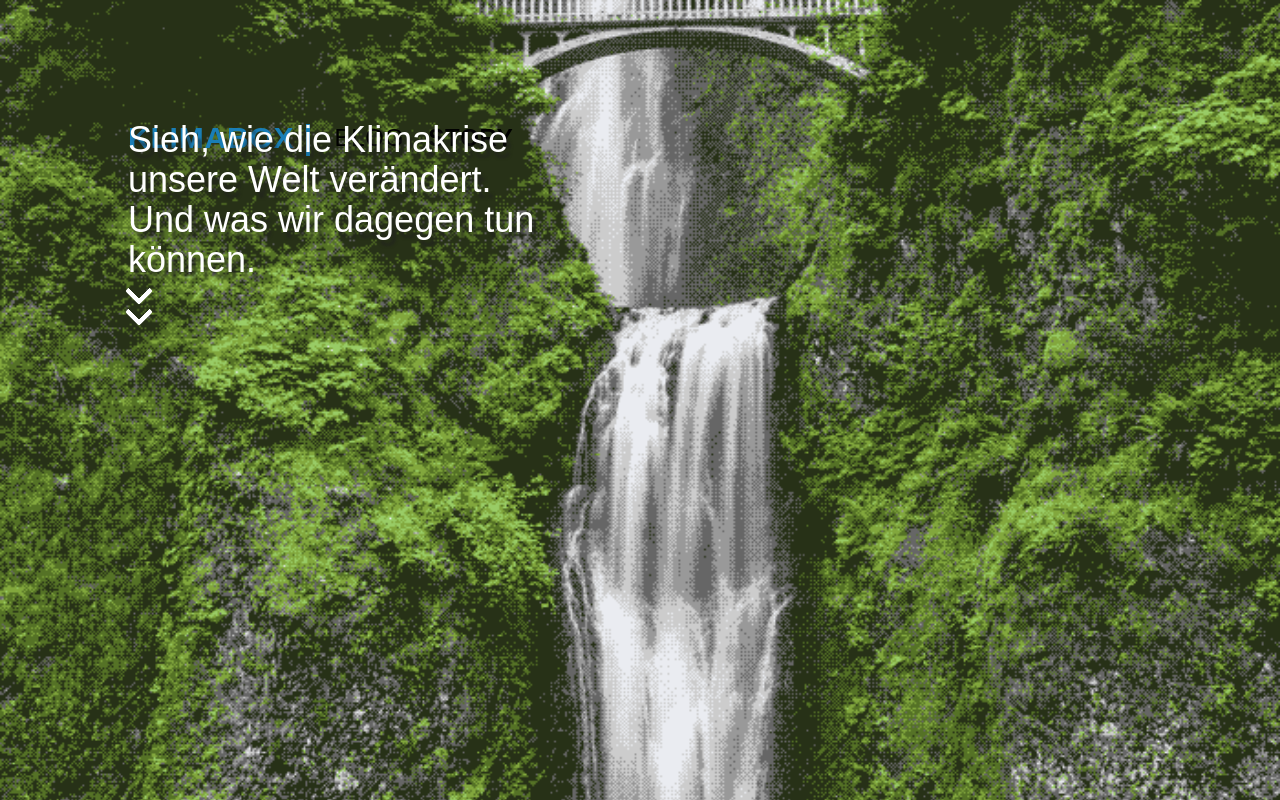
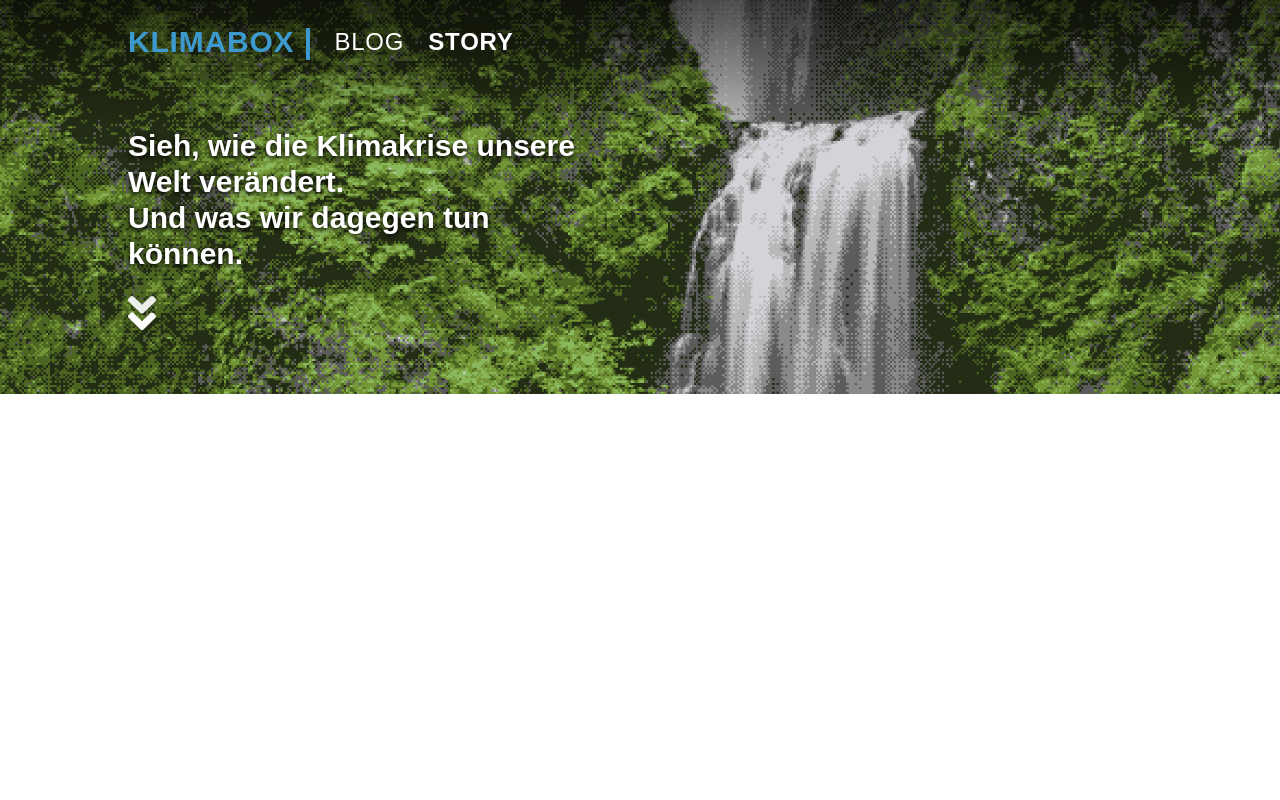
Before and after one commit to hs-duesseldorf/klimabox-story, a React (Create React App) app: page /story in a window 1280 px wide. Shown: the top 800 px of the page. Built offline with nearby package versions, Linux system fonts and the light colour scheme.

Commit message:
Cleanup code

```diff
--- a/src/app.tsx
+++ b/src/app.tsx
@@ -1,4 +1,4 @@
-import React, {useState} from "react";
+import React, { useState } from "react";
 import { BrowserRouter as Router, Switch, Route, Link } from "react-router-dom";
 import { QueryClient, QueryClientProvider } from "react-query";
 import { HelmetProvider } from "react-helmet-async";
@@ -8,32 +8,21 @@ import { Home } from "./pages/home";
 import { Stories } from "./pages/stories";
 import { Blog } from "./pages/blog";
 
-
 export const App: React.FC = () => {
   const queryClient = React.useMemo(() => new QueryClient(), []);
 
-  const [background, setBackground] = useState({
-    backgroundImage: "",
-    height: "120%",
-    Zindex: "-1",
-    backgroundPosition: "100% 80%",
-    backgroundClip: "padding-box",
-  });
-
   return (
-    <div className="absolute top-0 left-0 w-full bg-no-repeat bg-cover bg-fixed p-24" style = {background}>
     <HelmetProvider>
       <QueryClientProvider client={queryClient}>
         <Router>
           <Switch>
-              <Route path="/blog" render={()=> <Blog backgroundFunction={setBackground} />} />
-              <Route path="/story" render={()=> <Stories backgroundFunction={setBackground} />} />
-              <Route exact path="/" render={()=> <Home backgroundFunction={setBackground} />} />
+            <Route path="/blog" component={Blog} />
+            <Route path="/story" component={Stories} />
+            <Route exact path="/" component={Home} />
             <Route component={NotFound} />
           </Switch>
         </Router>
       </QueryClientProvider>
     </HelmetProvider>
-    </div>
   );
 };
--- a/src/components/layout/header.tsx
+++ b/src/components/layout/header.tsx
@@ -2,20 +2,35 @@ import React from "react";
 import cn from "classnames";
 import { Link, useLocation } from "react-router-dom";
 
-export const Header: React.FC = () => {
+export const Header: React.FC<{ onDark?: boolean }> = ({ onDark }) => {
   const { pathname } = useLocation();
 
   return (
-    <div className="pt-6 pb-6 mb-3">
+    <div className="absolute w-full top-0 pt-6 pb-6 mb-3 z-10">
       <div className="center-box 2xl:max-w-layout-max">
         <div className="uppercase tracking-wider flex">
-          <div className="text-3xl text-em1 pb-1 mr-6">
+          <div
+            className={cn(
+              "text-3xl pb-1 mr-6",
+              onDark ? "text-em1-light" : "text-em1"
+            )}
+          >
             <Link to="/" className="inline-block pr-4 relative font-semibold">
-              <div className="absolute top-1 bottom-0 right-0 w-1 bg-em1" />
+              <div
+                className={cn(
+                  "absolute top-1 bottom-0 right-0 w-1",
+                  onDark ? "bg-em1-light" : "bg-em1"
+                )}
+              />
               Klimabox
             </Link>
           </div>
-          <div className="pb-1.5 text-2xl flex items-end -mx-3">
+          <div
+            className={cn(
+              "pb-1.5 text-2xl flex items-end -mx-3",
+              onDark && "text-white"
+            )}
+          >
             {[
               ["Blog", "/blog"],
               ["Story", "/story"],
--- a/src/components/layout/index.tsx
+++ b/src/components/layout/index.tsx
@@ -2,9 +2,12 @@ import React from "react";
 
 import { Header } from "./header";
 
-export const Layout: React.FC = ({ children }) => (
+export const Layout: React.FC<{ hasDarkBackground?: boolean }> = ({
+  children,
+  hasDarkBackground,
+}) => (
   <>
-    <Header />
+    <Header onDark={hasDarkBackground} />
     {children}
   </>
 );
--- /dev/null
+++ b/src/components/story-splash/arrow/arrow.module.css
@@ -0,0 +1,20 @@
+@keyframes animation {
+  from {
+    opacity: 0.5;
+  }
+  to {
+    opacity: 1;
+  }
+}
+
+.shape1,
+.shape2 {
+  animation-name: animation;
+  animation-duration: 1s;
+  animation-iteration-count: infinite;
+  animation-direction: alternate;
+}
+
+.shape1 {
+  animation-delay: 0.3s;
+}
--- /dev/null
+++ b/src/components/story-splash/arrow/index.tsx
@@ -0,0 +1,18 @@
+import React from "react";
+
+import styles from "./arrow.module.css";
+
+export const Arrow: React.FC = () => (
+  <svg width="28" height="34" viewBox="0 0 28 34">
+    <path
+      d="M15.488 33.4L27.388 21.8C27.5834 21.6133 27.739 21.3889 27.8452 21.1403C27.9515 20.8918 28.0063 20.6243 28.0063 20.354C28.0063 20.0837 27.9515 19.8162 27.8452 19.5677C27.739 19.3192 27.5834 19.0947 27.388 18.908L25.404 16.979C25.0069 16.5933 24.4751 16.3776 23.9215 16.3776C23.3679 16.3776 22.8361 16.5933 22.439 16.979L14.004 25.194L5.56799 16.971C5.17086 16.5853 4.63907 16.3696 4.08549 16.3696C3.53191 16.3696 3.00013 16.5853 2.60299 16.971L0.616992 18.899C0.421566 19.0857 0.26602 19.3102 0.159749 19.5587C0.053478 19.8072 -0.00131226 20.0747 -0.00131226 20.345C-0.00131226 20.6153 0.053478 20.8828 0.159749 21.1313C0.26602 21.3799 0.421566 21.6043 0.616992 21.791L12.517 33.391C12.9136 33.779 13.4459 33.9969 14.0007 33.9986C14.5555 34.0003 15.089 33.7855 15.488 33.4V33.4Z"
+      fill="white"
+      className={styles.shape1}
+    />
+    <path
+      d="M12.513 17.022L0.616992 5.42099C0.421566 5.23425 0.26602 5.00984 0.159749 4.76131C0.053478 4.51278 -0.00131226 4.24529 -0.00131226 3.97499C-0.00131226 3.70469 0.053478 3.4372 0.159749 3.18866C0.26602 2.94013 0.421566 2.71572 0.616992 2.52899L2.59399 0.601987C2.99113 0.216331 3.52292 0.000610352 4.07649 0.000610352C4.63007 0.000610352 5.16186 0.216331 5.55899 0.601987L13.991 8.82499L22.424 0.601987C22.8211 0.216331 23.3529 0.000610352 23.9065 0.000610352C24.4601 0.000610352 24.9919 0.216331 25.389 0.601987L27.384 2.52099C27.5794 2.70772 27.735 2.93213 27.8412 3.18066C27.9475 3.4292 28.0023 3.69669 28.0023 3.96699C28.0023 4.23729 27.9475 4.50478 27.8412 4.75331C27.735 5.00184 27.5794 5.22625 27.384 5.41299L15.488 17.01C15.0916 17.3995 14.5587 17.6188 14.0029 17.621C13.4472 17.6233 12.9125 17.4083 12.513 17.022Z"
+      fill="white"
+      className={styles.shape2}
+    />
+  </svg>
+);
--- /dev/null
+++ b/src/components/story-splash/index.tsx
@@ -0,0 +1,33 @@
+import React from "react";
+
+import { Arrow } from "./arrow";
+
+import backgroundURL from "./background.png";
+
+export const StorySplash: React.FC = () => (
+  <div className="relative">
+    <div className="bg-black responsive-inset pointer-events-none">
+      <img
+        src={backgroundURL}
+        alt="Hintergrundbild der Story Seite"
+        className="w-full h-full opacity-90 object-cover select-none"
+      />
+    </div>
+    <div className="absolute inset-x-0 top-0 h-32 2xl:h-48 bg-gradient-to-b from-black opacity-60 pointer-events-none" />
+    <div className="relative pt-32 pb-16 xs:pt-40 xs:pb-20 2xl:pt-48 2xl:pb-24">
+      <div className="center-box 2xl:max-w-layout-max">
+        <h1
+          className="text-white font-bold text-3xl xs:text-4xl xs:leading-snug max-w-md 2xl:max-w-xl 2xl:leading-snug 2xl:text-5xl"
+          style={{ textShadow: "0 2px 5px black" }}
+        >
+          Sieh, wie die Klimakrise unsere Welt verändert.
+          <br />
+          Und was wir dagegen tun können.
+        </h1>
+        <div className="mt-6">
+          <Arrow />
+        </div>
+      </div>
+    </div>
+  </div>
+);
--- a/src/index.css
+++ b/src/index.css
@@ -8,6 +8,14 @@
   }
 }
 
+@layer utilities {
+  @variants responsive {
+    .responsive-inset {
+      @apply absolute inset-0 w-full h-full;
+    }
+  }
+}
+
 @tailwind base;
 @tailwind components;
 @tailwind utilities;
--- a/src/pages/blog.tsx
+++ b/src/pages/blog.tsx
@@ -1,28 +1,14 @@
-import React, { useEffect } from "react";
+import React from "react";
 import { Layout } from "../components/layout";
 import { SEO } from "../components/seo";
 
 import { PostList } from "../components/post-list";
-import { BackgroundProps, BackgroundStyle } from "./interfaces/background";
 
-
-export const Blog: React.FC<BackgroundProps> = ({backgroundFunction }) => {
-
-  const backgroundStyle: BackgroundStyle = {
-    backgroundImage: "",
-    height: "120%",
-    Zindex: "-1",
-    backgroundPosition: "100% 80%",
-    backgroundClip: "padding-box",
-  };
-  useEffect(() => backgroundFunction(backgroundStyle),[]);
-
-  return(
-    <Layout >
-      <SEO title="Blog" />
-      <div className="center-box mt-24 2xl:max-w-layout-max">
-        <PostList />
-      </div>
-    </Layout>
-  );
-}
+export const Blog: React.FC = () => (
+  <Layout>
+    <SEO title="Blog" />
+    <div className="center-box mt-40 2xl:max-w-layout-max">
+      <PostList />
+    </div>
+  </Layout>
+);
--- a/src/pages/home.tsx
+++ b/src/pages/home.tsx
@@ -1,26 +1,12 @@
-import React, { useEffect } from "react";
+import React from "react";
 import { Layout } from "../components/layout";
 import { SEO } from "../components/seo";
-import { BackgroundProps, BackgroundStyle } from "./interfaces/background";
 
-export const Home: React.FC<BackgroundProps> = ({backgroundFunction}) => {
-
-  const backgroundStyle: BackgroundStyle = {
-    backgroundImage: "",
-    height: "120%",
-    Zindex: "-1",
-    backgroundPosition: "100% 80%",
-    backgroundClip: "padding-box",
-  };
-
-  useEffect(()=> backgroundFunction(backgroundStyle),[]);
-
-  return (
+export const Home: React.FC = () => (
   <Layout>
     <SEO />
-      <div className="center-box mt-24 text-4xl">
+    <div className="center-box mt-40 text-4xl">
       <p>Willommen in der Klimabox.</p>
     </div>
   </Layout>
 );
-}
--- a/src/pages/stories.tsx
+++ b/src/pages/stories.tsx
@@ -1,65 +1,12 @@
-import React, { useEffect } from "react";
+import React from "react";
 import { Layout } from "../components/layout";
 import { SEO } from "../components/seo";
-import { BackgroundProps, BackgroundStyle } from "./interfaces/background";
 
-export const Stories: React.FC<BackgroundProps> = ({ backgroundFunction }) => {
+import { StorySplash } from "../components/story-splash";
 
-  const backgroundStyle: BackgroundStyle = {
-    backgroundImage: "url(assets/home/home_header_uncropped.png)",
-    height: "120%",
-    Zindex: "-1",
-    backgroundPosition: "100% 80%",
-    backgroundClip: "padding-box",
-  };
-
-  const animation = `
-  @keyframes animate {
-    0%{
-        opacity: 0;
-        transform: rotate(45deg) translate(-20px,-20px);
-    }
-    50%{
-        opacity: 1;
-    }
-    100%{
-        opacity: 0;
-        transform: rotate(45deg) translate(20px,20px);
-    };
-  }`;
-
-  useEffect(() => backgroundFunction(backgroundStyle), []);
-
-  return (
-    <Layout >
-      <SEO title="Story" />
-      <div className="center-box mt-24 text-4xl">
-        <div className="flex flex-col absolute" style={{ top: "15vh", left: "10vw", width: "38vw" }}>
-          <h1 className="text-white ml-0" style={{ textShadow: "4px 6px 3px rgba(31, 31, 31, 0.616)" }}>Sieh, wie die Klimakrise unsere Welt verändert. <br />
-                  Und was wir dagegen
-                  tun können.</h1>
-          <div className="relative">
-            <span className="block w-5 h-5 m-px"
-              style={{
-                borderBottom: "5px solid white",
-                borderRight: "5px solid white",
-                borderRadius: "0.2vw",
-                transform: "rotate(45deg)",
-                animation: "animate 2s infinite",
-                animationDelay: "-0.2s"
-              }} />
-            <span className="block w-5 h-5 m-px"
-              style={{
-                borderBottom: "5px solid white",
-                borderRight: "5px solid white",
-                borderRadius: "0.2vw",
-                transform: "rotate(45deg)",
-                animation: "animate 2s infinite",
-                animationDelay: "-0.2s"
-              }} />
-          </div>
-        </div>
-      </div>
-    </Layout>
-  );
-}
+export const Stories: React.FC = () => (
+  <Layout hasDarkBackground={true}>
+    <SEO title="Story" />
+    <StorySplash />
+  </Layout>
+);
--- a/tailwind.config.js
+++ b/tailwind.config.js
@@ -6,7 +6,7 @@ module.exports = {
   theme: {
     extend: {
       colors: {
-        em1: { DEFAULT: "#197EB7" },
+        em1: { DEFAULT: "#197EB7", light: "#3D99CE" },
         em2: { DEFAULT: "#B1CA6C" },
         em3: { DEFAULT: "#E78182" },
         bg: {
@@ -23,6 +23,9 @@ module.exports = {
       maxWidth: {
         "layout-max": "96rem",
       },
+      padding: {
+        "1/2": "50%",
+      },
     },
   },
   variants: {
```
Also changed, not shown: src/pages/interfaces/background.ts (deleted, +0 -11 lines), public/assets/home/home_header_uncropped.png (deleted), src/components/story-splash/background.png (added). Lines whose indentation alone changed are shown as unchanged.
